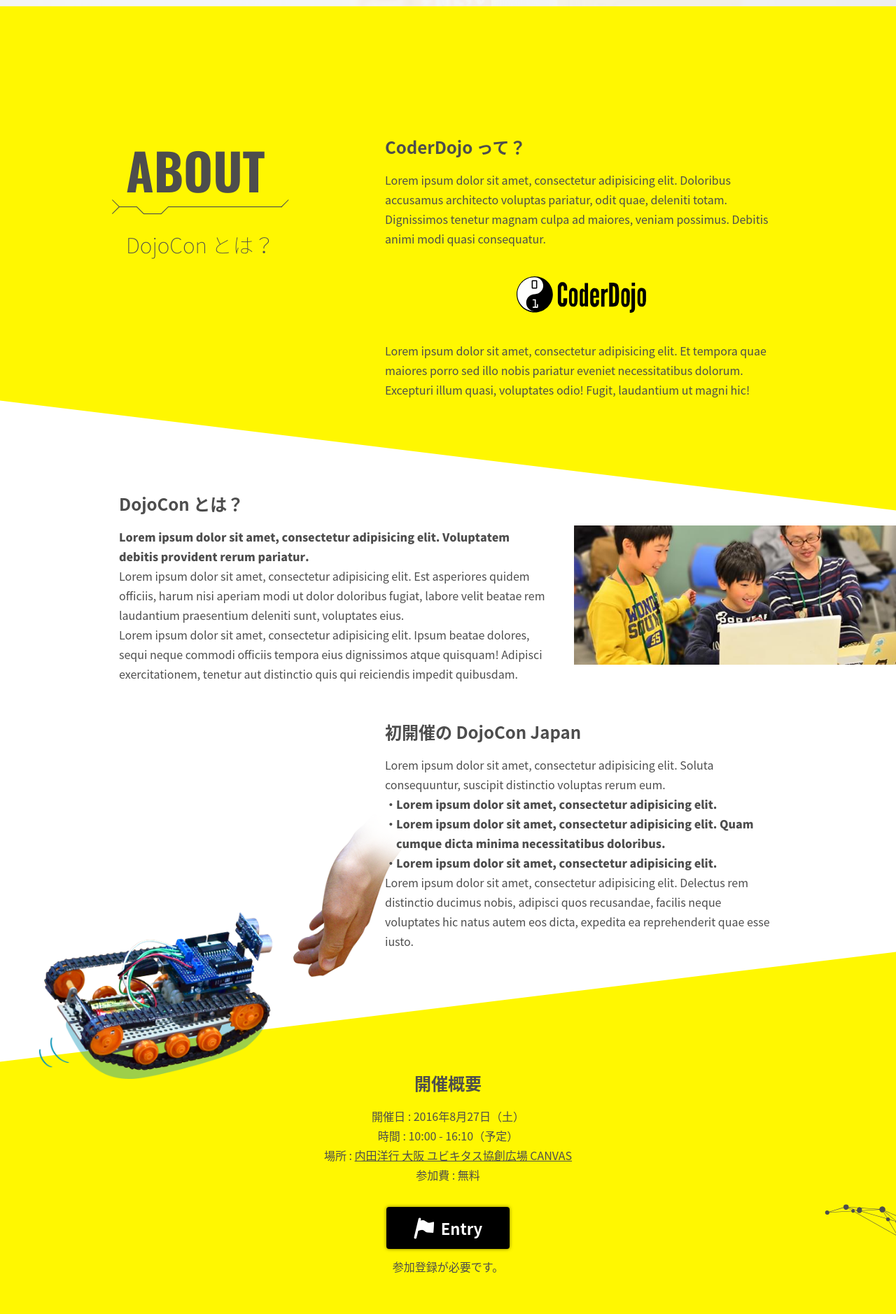
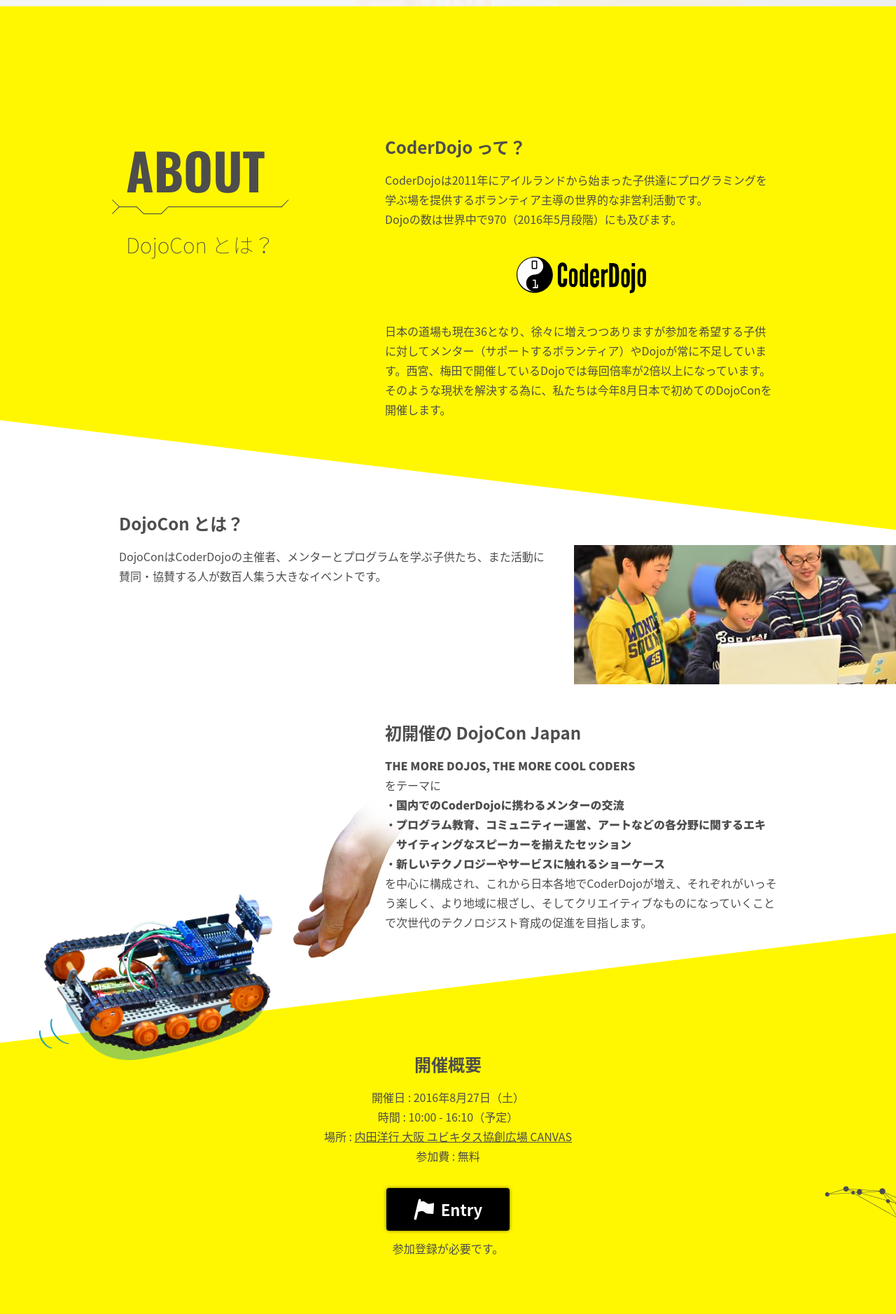
Before and after one commit to dojocon-japan/dojocon2016.coderdojo.jp, a Jekyll site: the page built from index.html, in a window 1280 px wide. Shown: the part 784-2662 px from the top of the page at 70% size. Built offline with Jekyll 4.4.1, drawn with Linux system fonts in a browser that asks for light colours; some web fonts are replaced; comment, search, counter and statistics services are not loaded.

Commit message:
Add About Text [DOJOCON-214]

```diff
--- a/index.html
+++ b/index.html
@@ -32,10 +32,10 @@
 			</h1>
 			<div class="what-is-coderdojo">
 				<h2>CoderDojo って？</h2>
-				<p>Lorem ipsum dolor sit amet, consectetur adipisicing elit. Doloribus accusamus architecto voluptas pariatur, odit quae, deleniti totam.<br />
-					Dignissimos tenetur magnam culpa ad maiores, veniam possimus. Debitis animi modi quasi consequatur.</p>
+				<p>CoderDojoは2011年にアイルランドから始まった子供達にプログラミングを学ぶ場を提供するボランティア主導の世界的な非営利活動です。</p>
+				<p>Dojoの数は世界中で970（2016年5月段階）にも及びます。</p>
 				<p class="coderdojo-logo"><img src="{{ '/assets/images/coderdojo-logo.svg' | prepend: site.baseurl }}" alt="CoderDojo ロゴ"></p>
-				<p>Lorem ipsum dolor sit amet, consectetur adipisicing elit. Et tempora quae maiores porro sed illo nobis pariatur eveniet necessitatibus dolorum. Excepturi illum quasi, voluptates odio! Fugit, laudantium ut magni hic!</p>
+				<p>日本の道場も現在36となり、徐々に増えつつありますが参加を希望する子供に対してメンター（サポートするボランティア）やDojoが常に不足しています。西宮、梅田で開催しているDojoでは毎回倍率が2倍以上になっています。そのような現状を解決する為に、私たちは今年8月日本で初めてのDojoConを開催します。</p>
 			</div>
 		</div>
 	</div>
@@ -45,20 +45,19 @@
 				<figure><img src="{{ '/assets/images/what-is-dojocon-image.jpg' }}" alt="DojoCon のイメージ写真"></figure>
 				<div class="text">
 					<h2>DojoCon とは？</h2>
-					<p><strong>Lorem ipsum dolor sit amet, consectetur adipisicing elit. Voluptatem debitis provident rerum pariatur.</strong><br />
-						Lorem ipsum dolor sit amet, consectetur adipisicing elit. Est asperiores quidem officiis, harum nisi aperiam modi ut dolor doloribus fugiat, labore velit beatae rem laudantium praesentium deleniti sunt, voluptates eius.<br />
-						Lorem ipsum dolor sit amet, consectetur adipisicing elit. Ipsum beatae dolores, sequi neque commodi officiis tempora eius dignissimos atque quisquam! Adipisci exercitationem, tenetur aut distinctio quis qui reiciendis impedit quibusdam.</p>
+					<p>DojoConはCoderDojoの主催者、メンターとプログラムを学ぶ子供たち、また活動に賛同・協賛する人が数百人集う大きなイベントです。</p>
 				</div>
 			</div>
 			<div class="first-dojocon-japan">
 				<h2>初開催の DojoCon Japan</h2>
-				<p>Lorem ipsum dolor sit amet, consectetur adipisicing elit. Soluta consequuntur, suscipit distinctio voluptas rerum eum.</p>
+				<p><strong>THE MORE DOJOS, THE MORE COOL CODERS</strong><br />をテーマに
+</p>
 				<ul>
-					<li><strong>Lorem ipsum dolor sit amet, consectetur adipisicing elit.</strong></li>
-					<li><strong>Lorem ipsum dolor sit amet, consectetur adipisicing elit. Quam cumque dicta minima necessitatibus doloribus.</strong></li>
-					<li><strong>Lorem ipsum dolor sit amet, consectetur adipisicing elit.</strong></li>
+					<li><strong>国内でのCoderDojoに携わるメンターの交流</strong></li>
+					<li><strong>プログラム教育、コミュニティー運営、アートなどの各分野に関するエキサイティングなスピーカーを揃えたセッション</strong></li>
+					<li><strong>新しいテクノロジーやサービスに触れるショーケース</strong></li>
 				</ul>
-				<p>Lorem ipsum dolor sit amet, consectetur adipisicing elit. Delectus rem distinctio ducimus nobis, adipisci quos recusandae, facilis neque voluptates hic natus autem eos dicta, expedita ea reprehenderit quae esse iusto.</p>
+				<p>を中心に構成され、これから日本各地でCoderDojoが増え、それぞれがいっそう楽しく、より地域に根ざし、そしてクリエイティブなものになっていくことで次世代のテクノロジスト育成の促進を目指します。</p>
 			</div>
 		</div>
 	</div>
```
